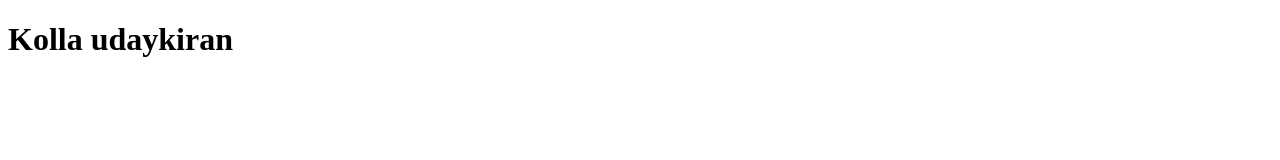
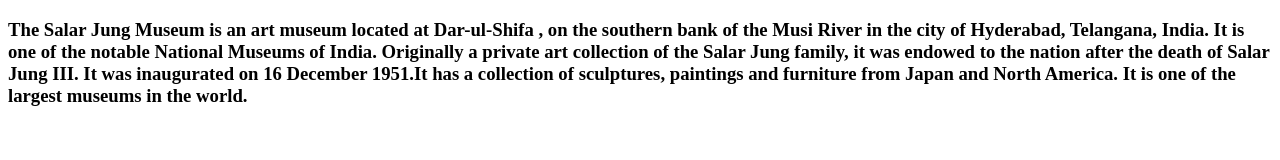
Before and after one commit to 44-563-Web-Apps-F22/44563-webapps-assignment-3-udaykirankolla, a plain HTML site: page index.html in a window 1280 px wide. Drawn offline with Linux system fonts and the light colour scheme.

Commit message:
Update index.html

```diff
--- a/index.html
+++ b/index.html
@@ -2,12 +2,18 @@
 <html>
 <head>
     <title>
-        webappsassignment3
+        salarjung museum
     </title>
 </head>
 <body>
-    <h1>
-        Kolla udaykiran
-    </h1>
+    <h3>
+        The Salar Jung Museum is an art museum located at <b> Dar-ul-Shifa </b>, on the southern bank of the Musi River in the city of Hyderabad, Telangana, India.
+        It is one of the notable National Museums of India.
+        Originally a private art collection of the Salar Jung family, it was endowed to the nation after the death of Salar Jung III.
+        It was inaugurated on 16 December 1951.<b>It has a collection of sculptures, paintings and furniture from Japan and North America.</b>
+        It is one of the largest museums in the world.
+
+
+    </h3>
 </body>
 </html>
```
